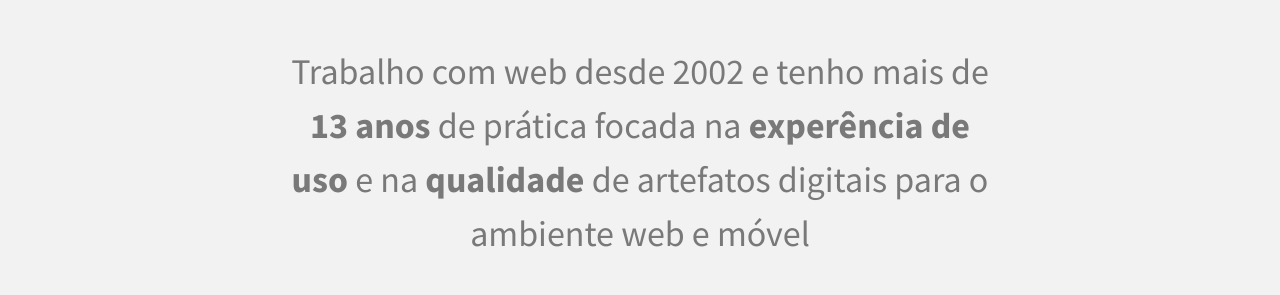
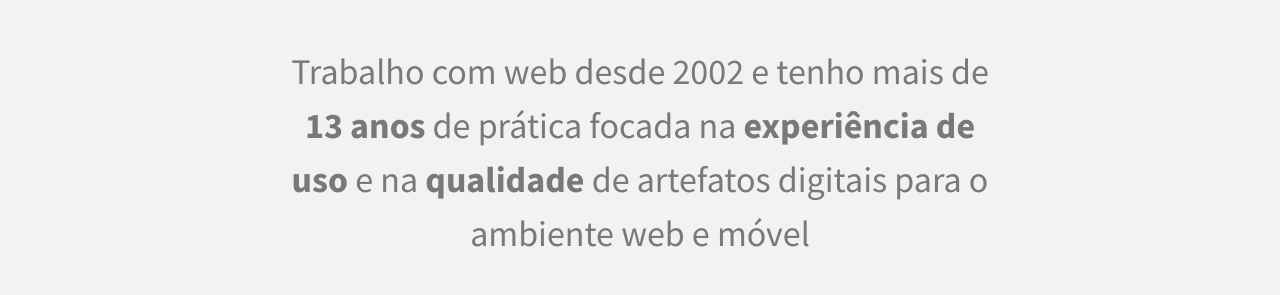
Before and after one commit to rodrigomuniz/muniz.nu, a Jekyll site: the page built from design/index.html, in a window 1280 px wide and 900 px high, scrolled down 2030 px. Shown: the part 157-452 px from the top of the window. Built offline with Jekyll 4.4.1, drawn with Linux system fonts in a browser that asks for light colours; nearby versions of some CDN libraries.

Commit message:
wordsmithin

```diff
--- a/_includes/design-footer.html
+++ b/_includes/design-footer.html
@@ -1,5 +1,5 @@
 <section class="bg-black-05 pv5 pv6-ns ph3 ph5-ns tc">
-	<p class="measure-narrow center f3 f3-m f2-ns fw4 mv3 mv4-ns lh-copy black-50">Trabalho com web desde 2002 e tenho mais de <strong>13 anos</strong> de prática focada na <strong>experência de uso</strong> e na <strong>qualidade</strong> de artefatos digitais para o ambiente web e móvel</p>
+	<p class="measure-narrow center f3 f3-m f2-ns fw4 mv3 mv4-ns lh-copy black-50">Trabalho com web desde 2002 e tenho mais de <strong>13 anos</strong> de prática focada na <strong>experiência de uso</strong> e na <strong>qualidade</strong> de artefatos digitais para o ambiente web e móvel</p>
 	<a class="f4 f4-m f3-ns link grow br-pill ba bw1 ph4 pv2 mt1 dib bg-purple white b--purple" href="/rodrigo-muniz-cv.pdf" title="PDF" target="_blank">Baixar o CV</a>
 </section>
 
```
